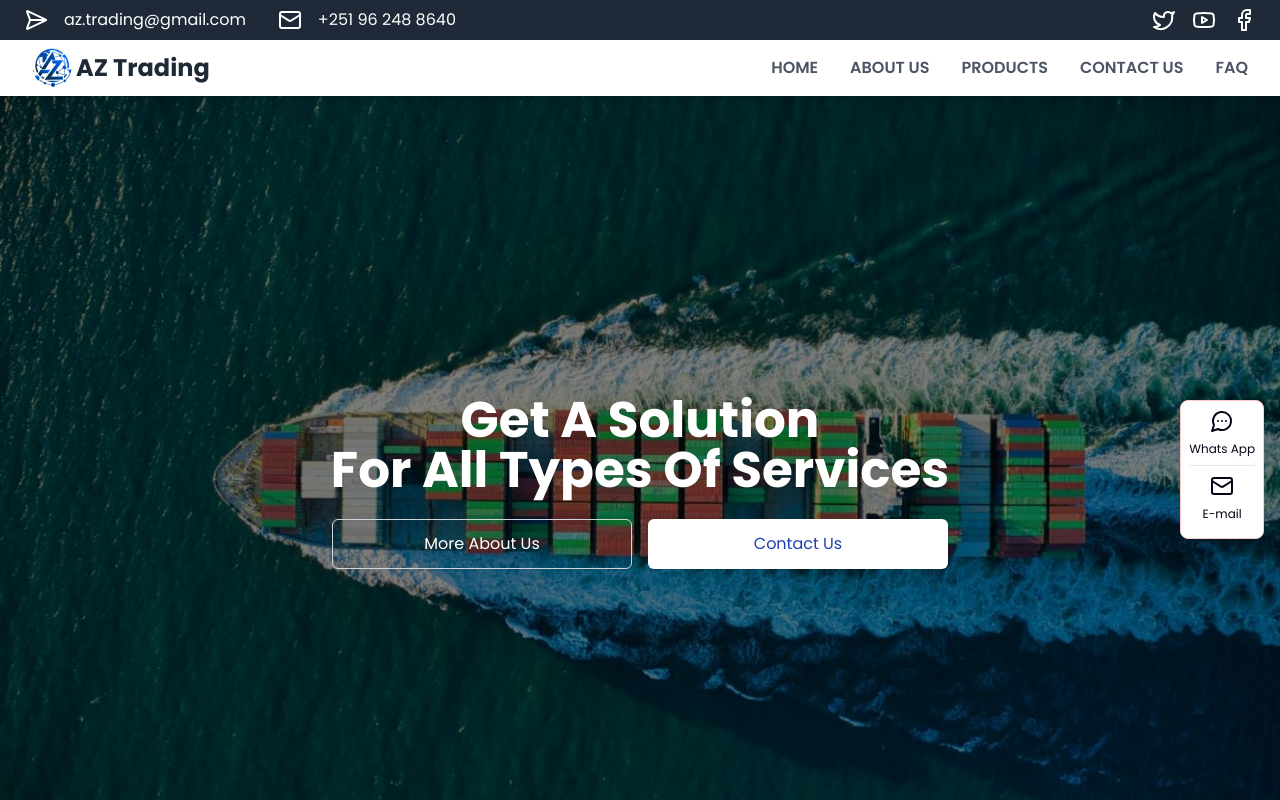
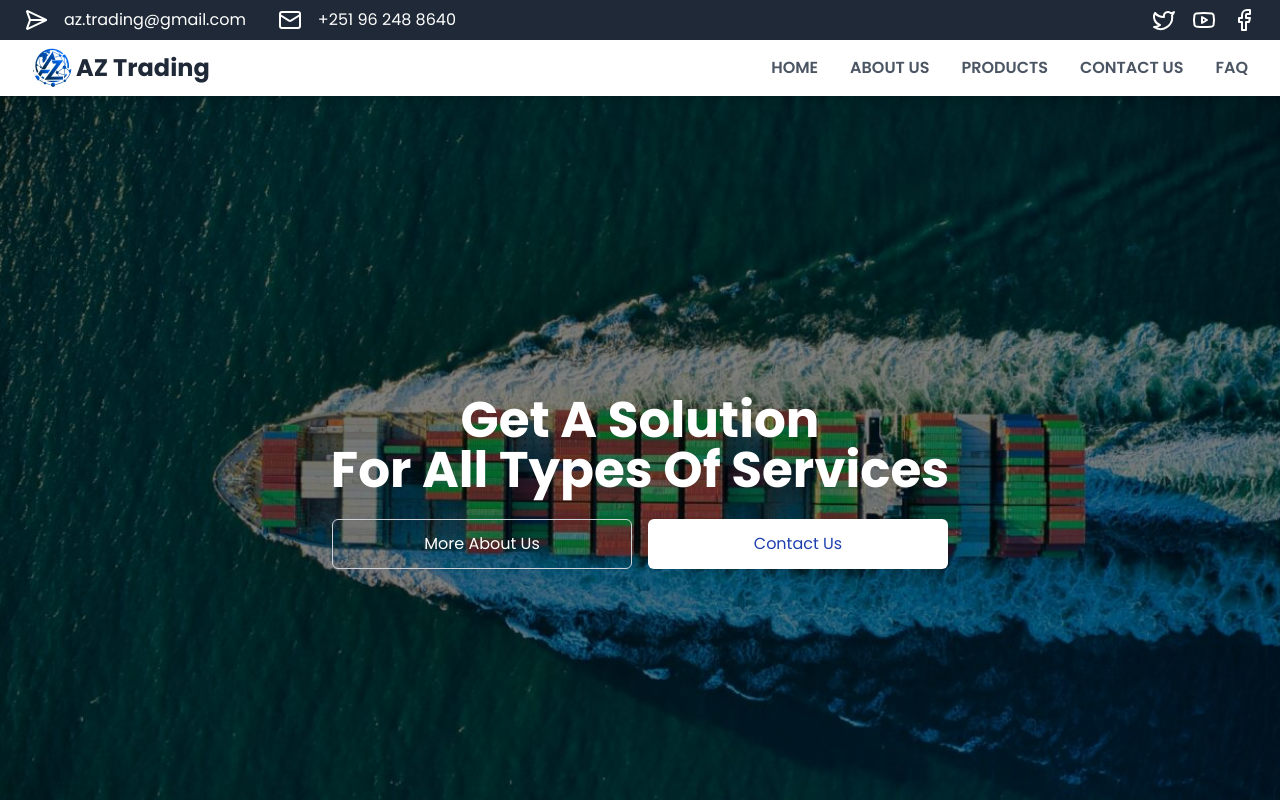
Before and after one commit to kidus-t-w/az_trading, a React (Vite) app: page / in a window 1280 px wide. Shown: the top 800 px of the page. Built offline with nearby package versions, Linux system fonts and the light colour scheme.

Commit message:
Removed Socialmedia icon

```diff
--- a/src/App.tsx
+++ b/src/App.tsx
@@ -1,13 +1,11 @@
 import { Outlet } from "react-router-dom";
 import Header from "./components/Header";
 import Footer from "./components/Footer";
-import Pin from "./components/ui/Pin";
 
 function App() {
   return (
     <div className="font-[Poppins]">
       <Header />
-        <Pin />
         <Outlet />
       <Footer />
     </div>
```
